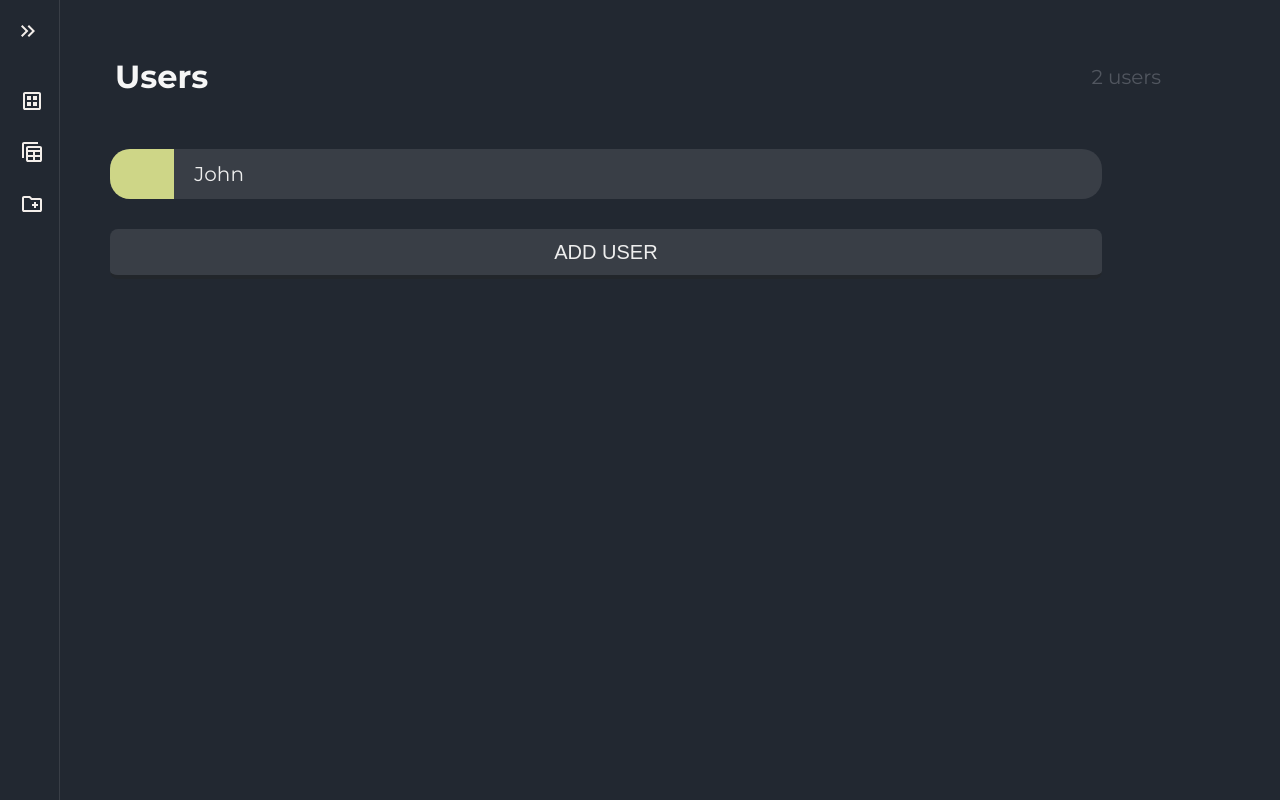
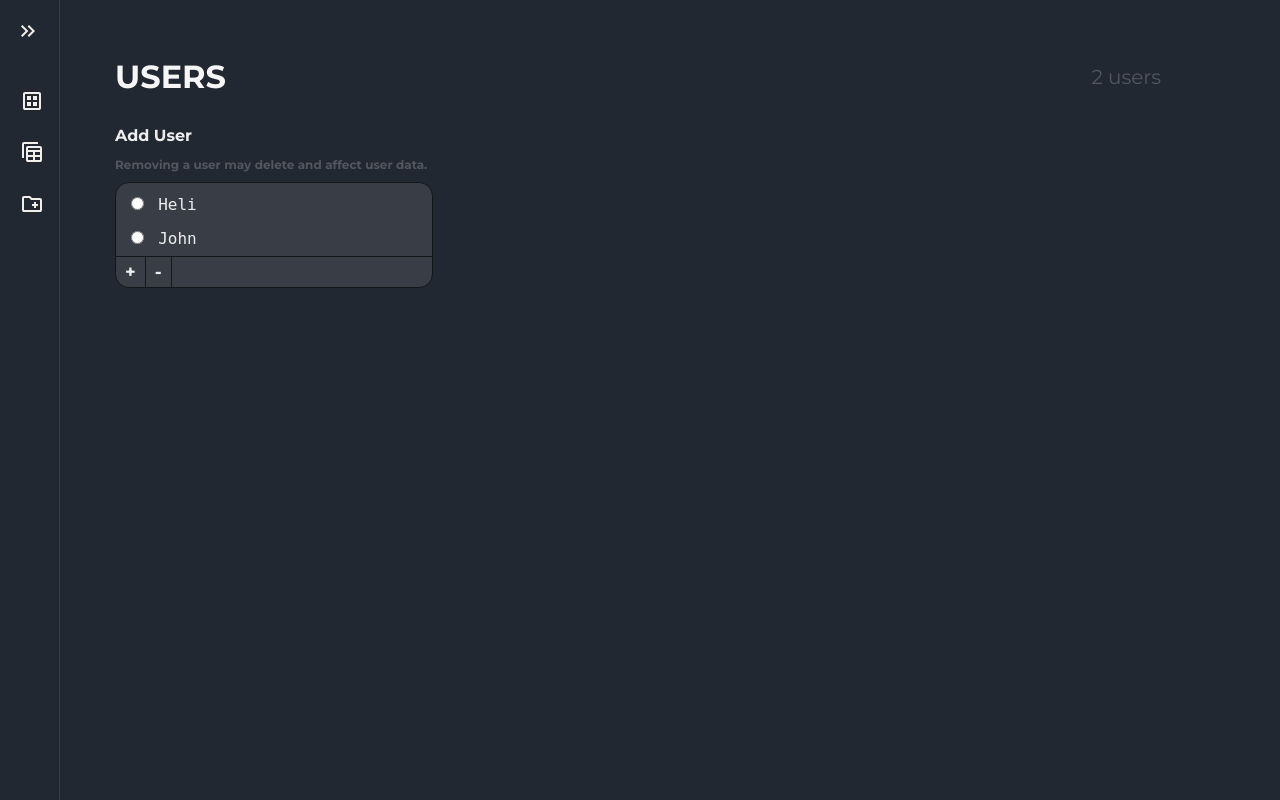
Before and after one commit to Nozeren/DuoBudget, a Flask app: page /settings/user in a window 1280 px wide. Run offline with Flask 3, Linux system fonts and the light colour scheme.

Commit message:
⚡Improve user settings layout

```diff
--- a/src/static/css/base.css
+++ b/src/static/css/base.css
@@ -8,7 +8,7 @@
     --title-clr: #F6F6F6;
     --selected-clr: #00ADB5;
     --button-clr: #393E46;
-    --button-border-clr: #22262b;
+    --button-border-clr: #14161a;
 }
 *{
     margin: 0;
--- a/src/static/css/settings/user.css
+++ b/src/static/css/settings/user.css
@@ -21,85 +21,61 @@
     }
 
 }
-.user-section{
-    list-style-type: none;
-}
-.user-container{
-    display: grid;
-    grid-template-columns: repeat(12, 1fr);
-    grid-auto-rows: 50px;
-    width: 90%;
-    gap: 20px;
-    margin-left: 20px;
-    margin-top: 30px;
-    border-radius: 20px;
-    background-color: var(--cards-clr);
-    overflow: hidden;
-
-}
-.user-container .user-name{
-    display: flex;
-    align-items: center;
-    color: var(--text-clr);
-    font-size: 20px;
-}
-.user-container .user-color{
-    height: auto;
-    width: 100%;
-    background:rgb(206, 214, 135);
+.adduser-container{
+    padding: 5px 25px;
 }
 
-.add-container{
-    display: flex;
-    justify-content: center;
-    align-items: center;
-    width: 90%;
-    height: 50px;
-    margin-left: 20px;
-    margin-top: 30px;
-    overflow: hidden;
-    button{
-        background-color: var(--button-clr);
-        border: none;
-        border-radius: 8px;
-        width: 100%;
-        height: 100%;
-        color: var(--text-clr);
-        font-size: 20px;
-        cursor: pointer;
-        text-transform: uppercase;
-        border-bottom: 4px solid var(--button-border-clr);
-
-        &:hover {
-            border-bottom: 2px solid var(--button-border-clr);
-        }
+form{
+    display: block;
+    width: 30%;
+    margin-top: 0;
+    box-sizing: inherit;
+    border: 1px solid var(--button-border-clr);
+    background-color: var(--cards-clr);
+    border-radius: 14px;
+    overflow: auto;
+    padding-top: 5px;
+    .useroption:hover{
+        background-color: var(--description-clr);
     }
 }
-
-.add-user-form{
-    background-color: var(--cards-clr);
-    border-radius: 8px;
-    width: 90%;
-    margin-left: 20px;
-    margin-top: 30px;
-    overflow: hidden;
-    justify-content: center;
-    align-items: center;
-    text-align: center;
-    h3{
-        margin: 1em 0;
-        vertical-align: top;
-    }
-    input[type='text']{
-        position: relative;
-        border: 1px solid #e0e0e0;
-        background: var(--icons-clr);
-        outline: none;
-        padding: 1em;
-        border-radius: 3px;
-        font-weight: 300;
-        font-size: 0.8em;
-        margin-top: 5px;
-        margin-right: 10px;
+.useroption{
+    padding: 5px;
+    font-size: 16px;
+    font-weight: 300;
+    label, input{
+        margin-left: 10px;
     }
 }
+.usersbuttons{
+    display: flex;
+    border-top: 1px solid var(--button-border-clr);
+    a{
+        padding: 3px 9px;
+        color: var(--text-clr);
+        font-size: 18px;
+        border: none;
+        border-right: 1px solid var(--button-border-clr);
+        background-color: transparent;
+        cursor: pointer;
+    }
+}
+.usersbuttons a:hover{
+    background-color: var(--description-clr);
+}
+.adduser-header{
+    p{
+        font-weight: bold;
+        font-size: 12px;
+        color: var(--description-clr);
+    }
+}
+#inputusername{
+    margin: 5px 40px;
+    background-color: var(--cards-clr);
+    border: 1px solid var(--button-border-clr);
+    border-radius: 5px;
+    font-size: 16px;
+    color: var(--text-clr);
+    padding: 5px;
+}
--- a/src/static/script/settings/user.js
+++ b/src/static/script/settings/user.js
@@ -1,4 +1,24 @@
-function expandAddUser(){
-    document.getElementById('add-user-btn').style.display= 'none';
-    document.getElementById('add-user-form').style.display= 'inline-block';
-}
+let addUser = document.getElementById('adduser')
+let removeUser = document.getElementById('removeuser')
+let newUserOption = document.getElementById('newuseroption')
+
+addUser.addEventListener('click', function(e){
+    let checkInputUserName = document.getElementById('inputusername');
+    if (checkInputUserName===null){
+    let inputUserName = document.createElement('input');
+    inputUserName.id = 'inputusername';
+    inputUserName.autofocus =true;
+    newUserOption.appendChild(inputUserName);
+    newUserOption.submit();
+    }
+})
+
+removeUser.addEventListener('click', function(e){
+    const radios = document.querySelectorAll('input[name="useroption"]')
+    for (const radio of radios){
+        if (radio.checked){
+            let div = radio.parentElement
+            div.remove();
+        }
+    }
+})
--- a/src/templates/settings/user.html
+++ b/src/templates/settings/user.html
@@ -9,25 +9,30 @@
 {% block body %}
 <div class="settings-user-section">
     <div class="header-section">
-        <h1>Users</h1>
+        <h1>USERS</h1>
         <p>2 users</p>
     </div>
-    <div>
-        <ul class="users-section">
-            <li class="user-container">
-                <div class="user-color"></div>
-                <div class="user-name"><p>John</p></div>
-            </li>
-            <li id="add-user-btn" class="add-container">
-                <button type="button" onclick="expandAddUser()">add user</button>
-            </li>
-            <li id="add-user-form" class="add-user-form" style="display: none;">
-                <h3>Add User</h3>
-                <input type="text" class="userNameInput" placeholder="User Name" autofocus required>
-                <input type="color">
-            </li>
-        </ul>
 
+    <div class="adduser-container">
+        <div class="adduser-header">
+            <h4>Add User</h4>
+            <p>Removing a user may delete and affect user data.</p>
+        </div>
+        <form action="#" method="post">
+            <div class="useroption">
+                <input type="radio" name="useroption" id="useroption0">
+                <label for="useroption0"><code>Heli</code></label>
+            </div>
+            <div class="useroption">
+                <input type="radio" name="useroption" id="useroption1">
+                <label for="useroption1"><code>John</code></label>
+            </div>
+            <div class="newuseroption" id="newuseroption"></div>
+            <div class="usersbuttons">
+                <a id="adduser"><strong>+</strong></a>
+                <a id="removeuser"><strong>-</strong></a>
+            </div>
+        </form>
     </div>
 </div>
 {% endblock %}
```
